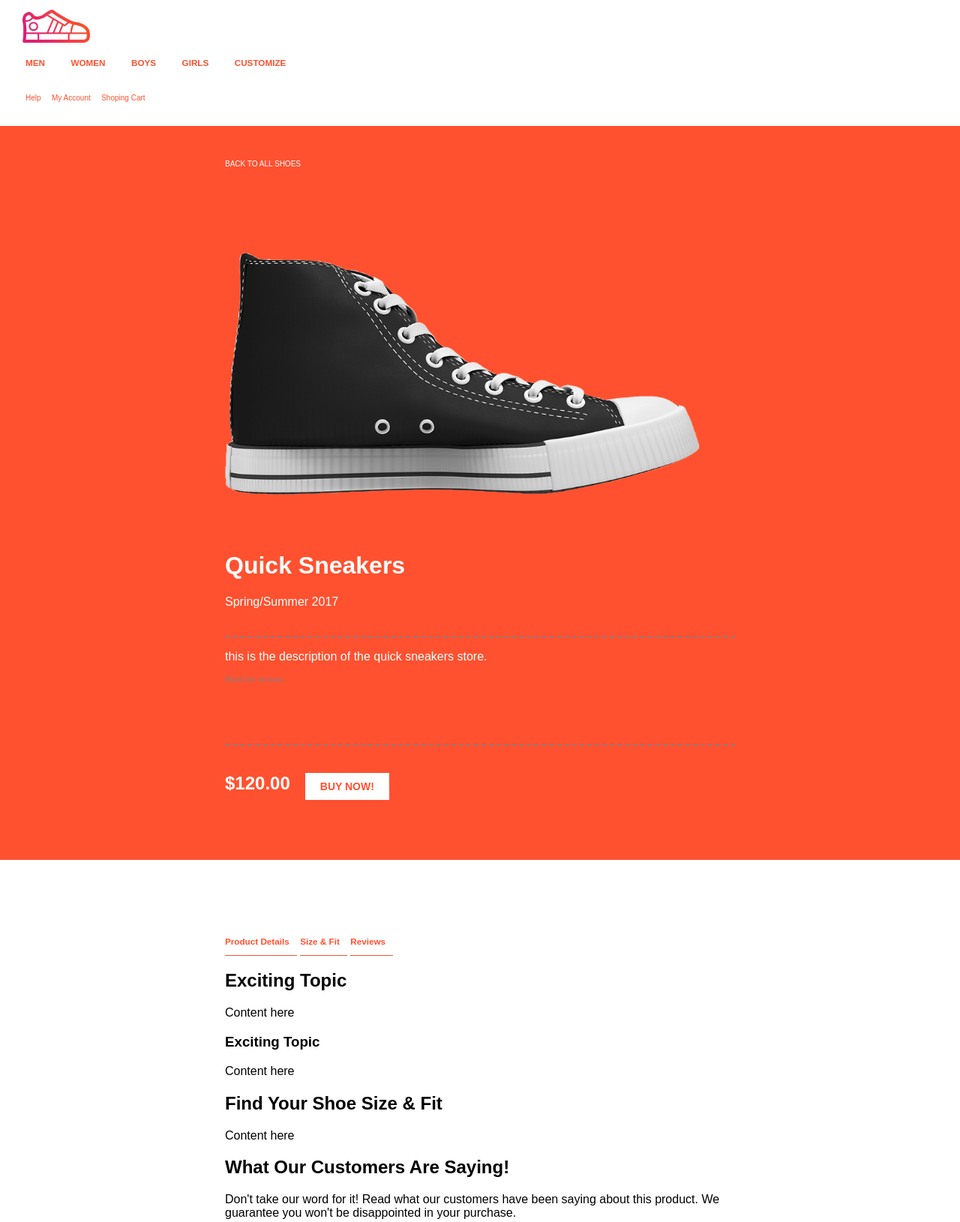
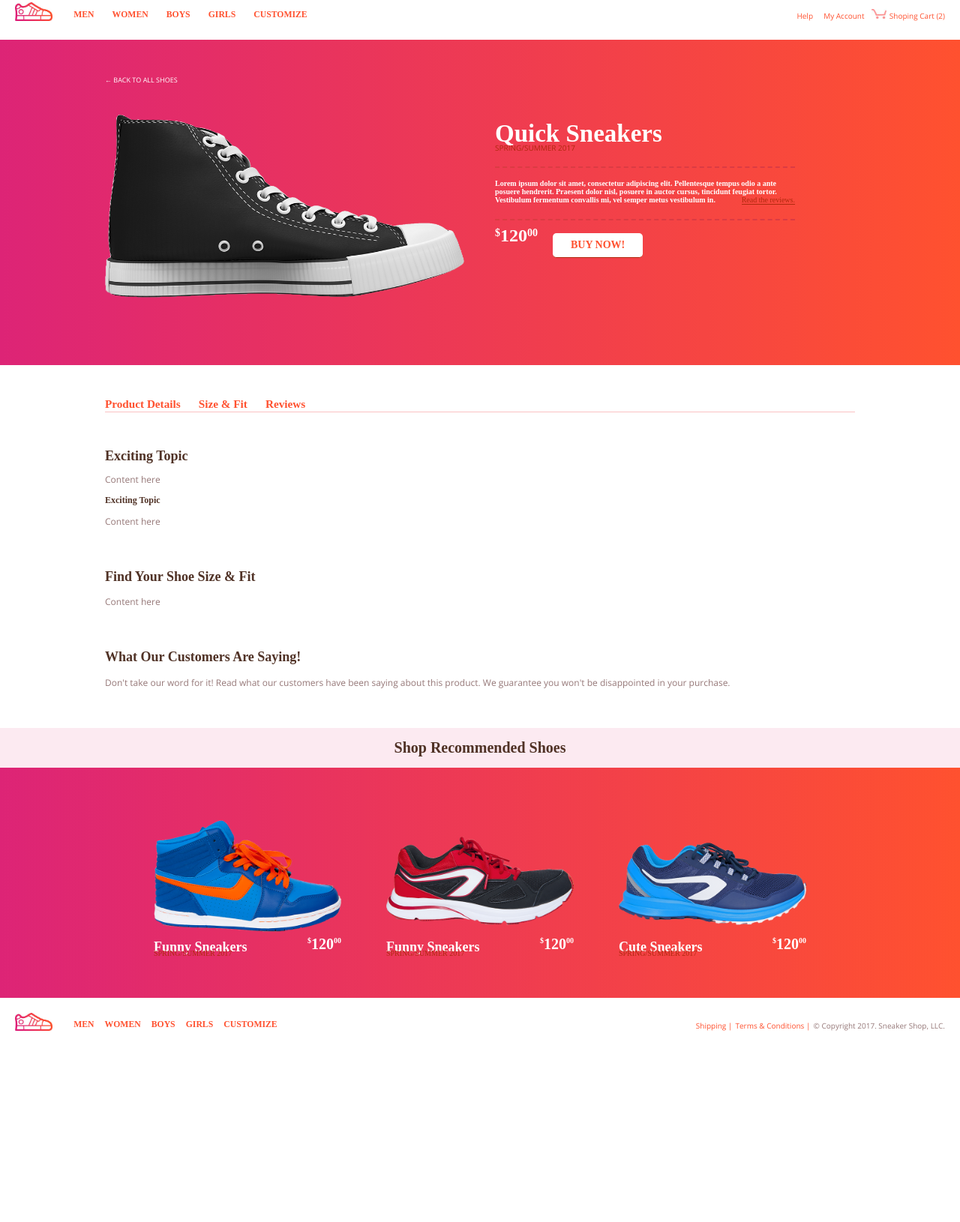
Before and after one commit to ahuston3/homework, a plain HTML site: page index.html in a window 1280 px wide. Shown: the part 17-1647 px from the top of the page at 75% size. After the commit the page ends 1422 px from the top, so only its background shows below. Drawn offline with nearby package versions, Linux system fonts and the light colour scheme; a web font is replaced by a local one.

Commit message:
assignment_3_foundations

```diff
--- a/index.html
+++ b/index.html
@@ -3,10 +3,11 @@
 <head>
 <title>Shoe Ecommerce</title>
 <link href="styles.css" rel="stylesheet" type="text/css">
+<link href="https://fonts.googleapis.com/css?family=Jaldi|Open+Sans" rel="stylesheet">
 </head>
 <body>
+  <div class="header">
     <div class="container">
-    <div class="header">
       <img class="logo" src="images/logo.jpg" alt="The logo for Quick Sneakers">
         <nav class="nav">
           <a href="#" class="nav-hover"><h3>MEN</h3></a>
@@ -15,40 +16,51 @@
           <a href="#" class="nav-hover"><h3>GIRLS</h3></a>
           <a href="#" class="nav-hover"><h3>CUSTOMIZE</h3></a>
         </nav>
-      <div>
         <nav class="nav2">
           <a href="#">Help</a>
           <a href="#">My Account</a>
-          <a href="#">Shoping Cart</a>
+          <div class="shopping-cart">
+            <img class="image-cart" src="images/cart.jpg" alt="illustration of a shopping cart">
+            <a href="#">Shoping Cart (2)</a>
+          </div>
         </nav>
-      </div>
     </div>
   </div>
   <div>
     <div class="redbackground whitetext">
       <div class="container-inner">
-        <a class="back-link" href="#">BACK TO ALL SHOES</a>
+        <a class="back-link" href="#"> &#8592; BACK TO ALL SHOES</a>
+        <div class="master">
+          <div class="master-image">
             <div class="image-container">
-          <img class="shoes" src="images/shoe1.png" alt="A photo of a shoe">
+              <img class="shoe1" src="images/shoe1.png" alt="A photo of a shoe">
             </div>
+          </div>
+          <div class="master-copy">
             <h1>Quick Sneakers</h1>
             <p class="dashed-line">Spring/Summer 2017</p>
-        <p>this is the description of the quick sneakers store.</p>
-        <a href="#" class="reviews"><p>Read the reviews.</p></a>
+            <h2>Lorem ipsum dolor sit amet, consectetur adipiscing elit.
+               Pellentesque tempus odio a ante posuere hendrerit. Praesent
+               dolor nisl, posuere in auctor cursus, tincidunt feugiat tortor.
+               Vestibulum fermentum convallis mi, vel semper metus vestibulum in.</h2>
+            <a href="#" class="reviews">Read the reviews.</a>
             <p class="dashed-line"></p>
-        <h2 class="price">$120.00</h2>
+            <div class="master-button">
+              <h3 class="price"><sup>$</sup>120<sup>00</sup></h3>
               <a href="#" class="btn">Buy Now!</a>
+            </div>
+          </div>
       </div>
     </div>
   </div>
   <div class="container-inner">
     <div class="nav3">
-      <a href="#"><h3>Product Details</h3></a>
-      <a href="#"><h3>Size & Fit</h3></a>
-      <a href="#"><h3>Reviews</h3></a>
+      <a href="#"><h3 class="nav3-hover">Product Details</h3></a>
+      <a href="#"><h3 class="nav3-hover">Size & Fit</h3></a>
+      <a href="#"><h3 class="nav3-hover">Reviews</h3></a>
     </div>
-    <div class="">
-    <h2>Exciting Topic</h2>
+    <div class="middle">
+    <h1>Exciting Topic</h1>
     <p>Content here</p>
     <h3>Exciting Topic</h3>
     <p>Content here</p>
@@ -61,69 +73,75 @@
   <div class="countainer rec">
     <h2>Shop Recommended Shoes</h2>
   </div>
-  <div  class="redbackground whitetext">
+  <div class="redbackground whitetext">
     <div class= "container-inner">
-      <div>
+      <div class="recommended">
+        <div class="column">
           <div class="image-container">
-          <img class="shoes" src="images/shoe2.png" alt="A photo of a shoe">
+            <img class="shoes2" src="images/shoe2.png" alt="A photo of a shoe">
           </div>
+          <div class="sub-copy">
+            <div class="sub-copy-main">
               <h2>
                 <a class="whitelink" href="#">Funny Sneakers</a>
               </h2>
-          <h3>Spring/Summer 2017</h3>
               <p>
-            <a href="#">$120.00</a>
+                <a href="#"><sup>$</sup>120<sup>00</sup></a>
               </p>
               </div>
-      <div>
+              <h3>Spring/Summer 2017</h3>
+            </div>
+          </div>
+        <div class="column">
           <div class="image-container">
-          <img class="shoes" src="images/shoe3.png"  alt="A photo of a shoe">
+            <img class="shoes3" src="images/shoe3.png"  alt="A photo of a shoe">
           </div>
-        <div>
+          <div class="sub-copy">
+            <div class="sub-copy-main">
               <h2>
                 <a class="whitelink" href="#">Funny Sneakers</a>
               </h2>
-          <h3>Spring/Summer 2017</h3>
               <p>
-            <a href="#">$120.00</a>
+                <a href="#"><sup>$</sup>120<sup>00</sup></a>
               </p>
             </div>
+            <h3>Spring/Summer 2017</h3>
           </div>
-      <div>
+        </div>
+        <div class="column">
             <div class="image-container">
-            <img class="shoes" src="images/shoe4.png"  alt="A photo of a shoe">
+              <img class="shoes4" src="images/shoe4.png"  alt="A photo of a shoe">
             </div>
-          <div>
+            <div class="sub-copy">
+              <div class="sub-copy-main">
                 <h2>
                   <a class="whitelink" href="#">Cute Sneakers</a>
                 </h2>
+                <p>
+                  <a href="#"><sup>$</sup>120<sup>00</sup></a>
+                </p>
+              </div>
               <h3>Spring/Summer 2017</h3>
-            <p>
-              <a href="#">$120.00</a>
-            </p>
+            </div>
         </div>
       </div>
     </div>
   </div>
   <div class="footer">
+    <div class="container">
       <img class="logo" src="images/logo.jpg" alt="The logo for Quick Sneakers">
-    <div class="container">
-      <div>
-        <nav = class="nav4">
-        <a href="#"><h3>MEN</h3></a>
-        <a href="#"><h3>WOMEN</h3></a>
-        <a href="#"><h3>BOYS</h3></a>
-        <a href="#"><h3>GIRLS</h3></a>
-        <a href="#"><h3>CUSTOMIZE</h3></a>
+          <nav class="nav4">
+          <a href="#"><h3 class="nav4-hover">MEN</h3></a>
+          <a href="#"><h3 class="nav4-hover">WOMEN</h3></a>
+          <a href="#"><h3 class="nav4-hover">BOYS</h3></a>
+          <a href="#"><h3 class="nav4-hover">GIRLS</h3></a>
+          <a href="#"><h3 class="nav4-hover">CUSTOMIZE</h3></a>
           </nav>
-      </div>
-      <div>
           <nav class="nav5">
-          <a href="#">Shipping</a> |
-          <a href="#">Terms & Conditions</a> |
-          © Copyright 2017. Sneaker Shop, LLC.
+            <a href="#">Shipping &#124;</a>
+            <a href="#">Terms & Conditions &#124;</a>
+            <p>© Copyright 2017. Sneaker Shop, LLC.</p>
           </nav>
-      </div>
       </div>
     </div>
 </body>
--- a/styles.css
+++ b/styles.css
@@ -1,17 +1,96 @@
 .header {
-  padding: 10px 0;
+  height: 70px;
+}
+
+.image-cart {
+  width: 20px;
+}
+
+.shopping-cart {
+  display: inline-block;
 }
 
 body {
-  font-family: sans-serif;
   margin: 0;
+  font-family: "Open Sans";
+}
+
+h1, h2, h3 {
+  font-family: "Jaldi";
 }
 
 a {
   color: #ff512f;
   text-decoration: none;
-  padding-right: 10px;
   font-size: 10px;
+}
+
+.master {
+  display: inline-block;
+}
+
+.master-copy h1 {
+  font-size: 33px;
+  display: inline-block;
+  margin-top: 0px;
+  margin-bottom: 0px;
+}
+
+.master-copy p {
+  margin-top: 0;
+  margin-bottom: 0;
+  font-size: 10px;
+  text-transform: uppercase;
+  font-weight: lighter;
+  color: #b1290e;
+  display: block;
+  position: relative;
+  top: -7px;
+}
+
+.master-copy h2 {
+  font-size: 10px;
+  color: white;
+  display: inline-block;
+}
+
+.master-copy a {
+  color: #b1290e;
+  border-bottom: 1px solid #b1290e;
+  font-size: 10px;
+  font-family: "Jaldi";
+  float: right;
+}
+
+.master-copy h3 {
+  font-size: 24px;
+  display: inline-block;
+  margin-top: 0px;
+}
+
+.master-copy sup {
+  font-size: 14px;
+  position: relative;
+  top: 2px;
+}
+
+.master-image {
+  display: inline-block;
+  float: left;
+}
+
+.master-copy {
+  display: inline-block;
+  float: right;
+  width: 400px;
+  padding-top: 45px;
+  padding-left: 40px;
+}
+
+a.back-link {
+  font-size: 9px;
+  text-transform: uppercase;
+  color: white;
 }
 
 .nav a:hover{
@@ -19,44 +98,54 @@ a {
 }
 
 .nav-hover {
-  padding-bottom: 10px;
+  padding-bottom: 3px;
 }
 
 .nav-hover:hover {
-    border-bottom: 2px solid #967878;
+    border-bottom: 2px solid #fbc2c3;
 }
 
 .logo {
-  width: 90px;
+  width: 50px;
   margin-left: 20px;
-  margin-top: 20px;
-  display: block;
+  display: inline-block;
+  position: relative;
+  top: 5px;
 }
 
 .nav {
   display: inline-block;
   margin-left: 24px;
-  margin-top: 10px;
   padding-right: 20px;
   font-weight: bold;
+  padding-top: 20px;
 }
 
 .nav2 {
   display: inline-block;
   margin-left: 24px;
-  margin-top: 18px;
   padding-right: 20px;
-  padding-bottom: 20px;
   color: #ffa6a6;
+  float: right;
+  padding-top: 25px;
+}
+
+.nav2 a {
+  padding: 0 5px;
+}
+
+.shopping-cart a {
+  padding: 0px;
 }
 
 .container {
-    width: 1260px;
+    /*width: 1345px;*/
+    width: 100%
     margin: 0 auto;
 }
 
 .container-inner {
-    width: 680px;
+    width: 1000px;
     margin-left: auto;
     margin-right: auto;
     margin-top: 0px;
@@ -65,18 +154,20 @@ a {
     padding-bottom: 40px;
 }
 
-.btn {
+a.btn {
     text-transform: uppercase;
     background-color: #fff;
     color: #ff512f;
-    padding: 10px 20px;
+    text-align: center;
     font-size: 14px;
     display: inline-block;
     font-weight: bolder;
     margin-bottom: 40px;
-    margin-top: 20px;
+    margin-top: 10px;
     margin-left: auto;
     margin-right: auto;
+    border-radius: 5px;
+    padding: 8px 24px;
 }
 
 .btn:hover {
@@ -94,20 +185,32 @@ a {
 }
 
 .redbackground {
-  background-color: #ff512f;
+  background: linear-gradient(to right,  #dd2476 0%, #ff512f 100%);
 }
 
 .whitetext {
   color: white;
 }
 
-.shoes {
-  width: 634px;
-  padding-top: 90px;
+.shoe1 {
+  width: 480px;
+  padding-top: 27px;
+}
+
+.shoes2 {
+  width: 100%;
+}
+
+.shoes3 {
+  width: 100%;
+}
+
+.shoes4 {
+  width: 100%;
 }
 
 .footer {
-  font-size: 10px;
+
 }
 
 .nav h3 {
@@ -121,20 +224,70 @@ a {
 
 .nav3{
   display: inline-block;
+  border-bottom: 1px solid #fbc2c3;
+  width: 1000px;
+  margin: 0px 0px;
 }
 
 .nav3 a {
   display: inline-block;
+  margin-top: 0px;
+  padding-right: 20px;
+  font-size: 13px;
   color: #ff512f;
-  margin-top: 50px;
-  border-bottom: 1px solid #ff512f;
+}
+
+/*.nav3 h3 {
+  color: #ff512f;*/
+}
+
+.nav3-hover {
+  color: #b1290e;
+  margin-top: 0px;
+  margin-bottom: 0px;
+}
+
+.nav3 h3 {
+  margin-top: 0px;
+  margin-bottom: 0px;
+}
+
+.nav3-hover:hover {
+  color: #b1290e;
+  border-bottom: 3px solid #fbc2c3;
 }
 
 .image-container {
-  padding-top: 20px;
-  padding-bottom: 50px;
+  padding-top: 10px;
+  padding-bottom: 40px;
   padding-right: auto;
   padding-left: auto;
+  display: inline-block;
+}
+
+.middle {
+  padding-top: 35px;
+}
+
+.middle h1{
+  font-size: 18px;
+  color: #503226;
+}
+
+.middle h2{
+  font-size: 18px;
+  color: #503226;
+  padding-top: 40px;
+}
+
+.middle h3{
+  font-size: 12px;
+  color: #503226;
+}
+
+.middle p{
+  font-size: 12px;
+  color: #967878;
 }
 
 .price {
@@ -143,15 +296,22 @@ a {
 }
 
 .dashed-line {
-  border-bottom: 2px dashed #967878;
-  padding-bottom: 37px;
+  border-bottom: 2px dashed #db3b43;
+  padding-bottom: 18px;
+}
+
+.master-button {
+  display: inline-block;
 }
 
 .reviews {
-  color: #967878
+  color: #b1290e;
+  position: relative;
+  top: -20px;
 }
 
 .nav4 {
+  display: inline-block;
   margin-left: 24px;
   margin-top: 18px;
   padding-right: 20px;
@@ -161,26 +321,119 @@ a {
 
 .nav4 a {
     display: inline-block;
+    padding-right: 10px;
+    text-transform: uppercase;
+}
+
+.nav4 a:hover{
+  color: #b1290e;
+}
+
+/*.nav4-hover {
+  padding-bottom: 2px;
+}*/
+
+.nav4-hover:hover {
+    border-bottom: 2px solid #fbc2c3;
 }
 
 .nav5 {
-  display: inline-block;
+  /*display: inline-block;*/
   margin-left: 24px;
-  margin-top: 18px;
-  padding-right: 20px;
-  padding-bottom: 20px;
+  margin-top: 20px;
   color: #967878;
+  float: right;
+  position: relative;
+  margin-right: 20px;
 }
 
-.rec {
-  background-color: #ffeeeb;
-  color: #967878;
-  height: 70px;
+.rec{
+  background-color: #fceaf1;
+  color: #503226;
   margin-left: auto;
   margin-right: auto;
-  padding-top: 30px;
-  padding-bottom: 30px;
+  text-align: center;
+  padding: 15px 0px;
+}
+
+.rec h2 {
+  margin-top: 0px;
+  margin-bottom: 0px;
   font-size: 20px;
-  text-align: center;
+}
 
+.sub-copy {
+  padding: 0 30px;
 }
+
+.sub-copy sup {
+  font-size: 10px;
+}
+
+.sub-copy h2 {
+  margin-top: 0;
+  margin-bottom: 0;
+  display: inline-block;
+}
+
+.sub-copy h2 a {
+  font-size: 18px;
+}
+
+.sub-copy h3 {
+  margin-top: 0;
+  margin-bottom: 0;
+  font-size: 10px;
+  text-transform: uppercase;
+  font-weight: lighter;
+  color: #b1290e;
+  position: relative;
+  top: -9px;
+  /*margin-top: 3px;*/
+}
+
+.sub-copy p {
+  margin-top: 0;
+  margin-bottom: 0;
+  display: inline-block;
+  float: right;
+  /*padding-top: 4px;*/
+}
+
+.sub-copy p a {
+  color: white;
+  font-size: 20px;
+  font-family: "Jaldi";
+}
+
+.recommended {
+  display: inline-block;
+  padding: 0 35px;
+}
+
+.sub-copy-main p {
+font-weight: bolder;
+}
+
+.column {
+  width: 33.33%;
+  float: left;
+}
+
+.column .image-container {
+  padding: 30px;
+  padding-bottom: 0;
+}
+
+.nav5 a {
+  display: inline-block;
+}
+
+.nav5 p {
+  display: inline-block;
+  font-size: 10px;
+}
+
+.inlineblock {
+  display: inline-block;
+}
```
Lines whose indentation alone changed are shown as unchanged.
